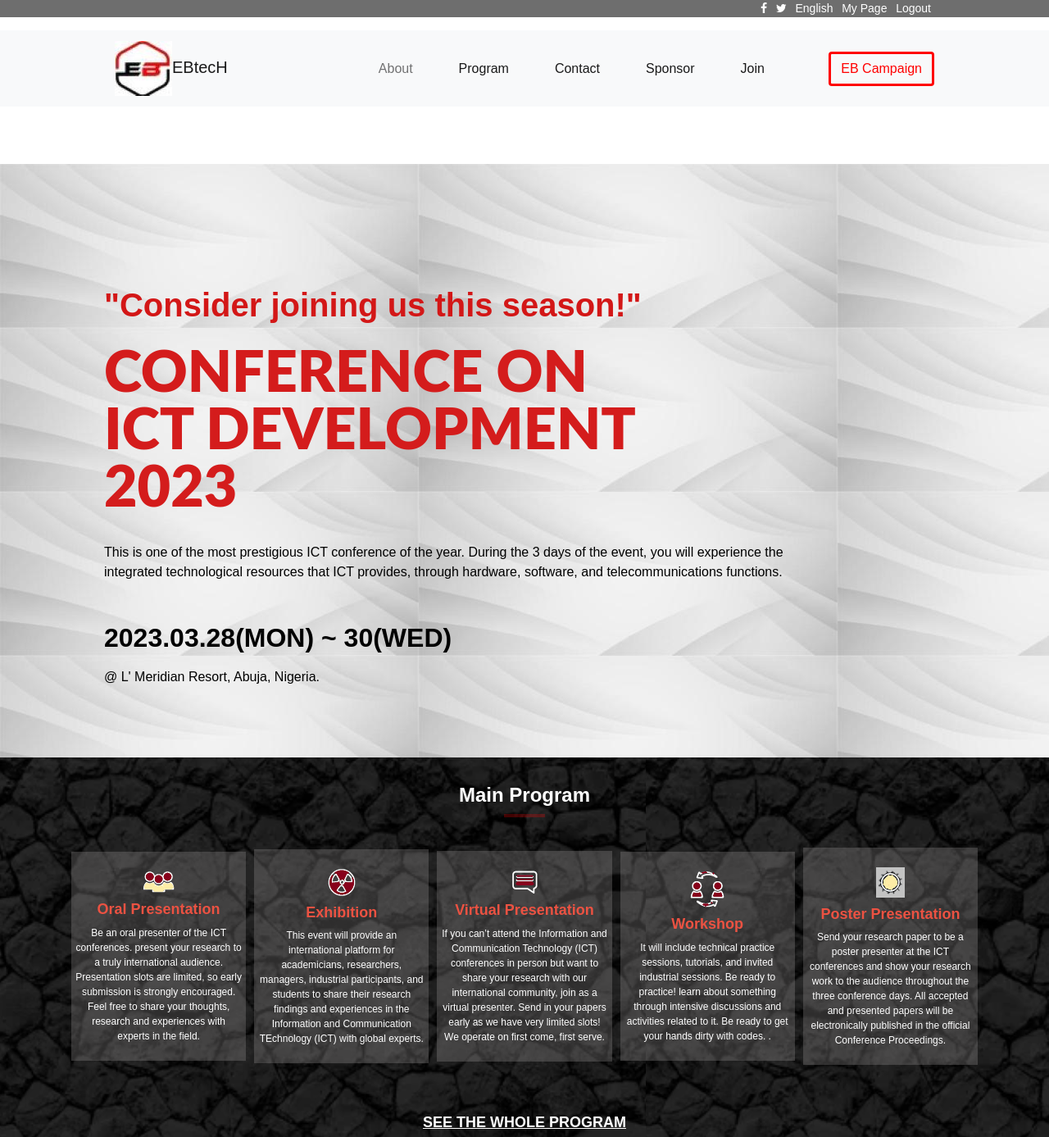
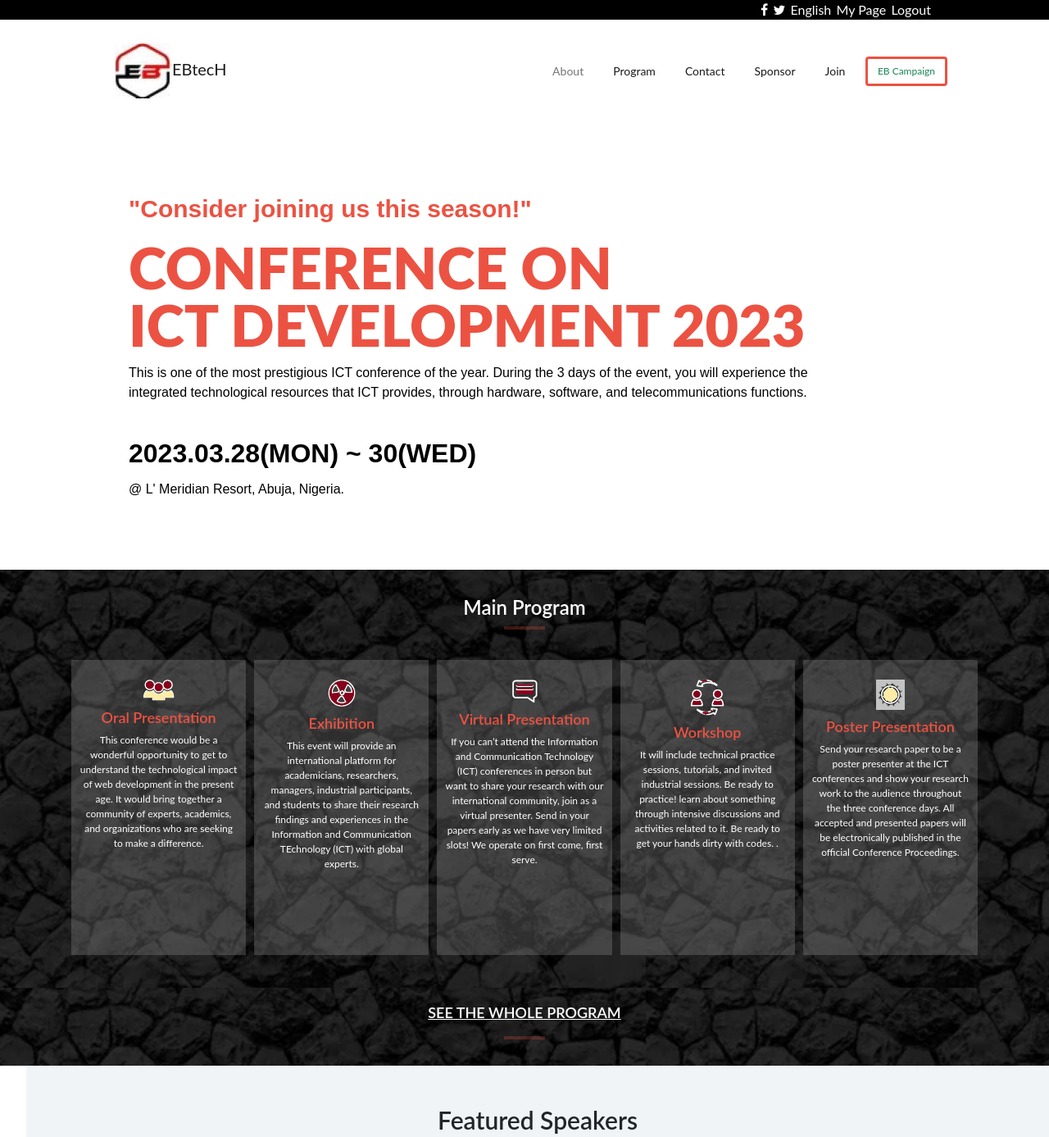
Before and after one commit to Enoisong/Capstone-Project, a website: page index.html in a window 1280 px wide. Shown: the top 1387 px of the page at 82% size. Drawn offline with nearby package versions, Linux system fonts and the light colour scheme; a small style sheet from the web is missing.

Commit message:
Made Changes Required by Reviewer

```diff
--- a/index.html
+++ b/index.html
@@ -22,7 +22,7 @@
           <li>Logout</li>
         </ul>
     </div>
-    <nav class="navbar navbar-expand-lg navbar-light bg-light">
+    <nav class="navbar navbar-expand-lg navbar-light -light">
     <div class="container-fluid">
       <button class="navbar-toggler" type="button" data-bs-toggle="collapse" data-bs-target="#navbarTogglerDemo03" aria-controls="navbarTogglerDemo03" aria-expanded="false" aria-label="Toggle navigation">
         <span class="navbar-toggler-icon"></span>
@@ -57,7 +57,7 @@
           </h3>
           <br />
           <h1>
-            CONFERENCE ON <br />ICT DEVELOPMENT <br />2023
+            CONFERENCE ON <br />ICT DEVELOPMENT 2023
           </h1>
           <p>
             This is one of the most prestigious ICT conference of the year. During the 3 days
@@ -81,10 +81,9 @@
             <div><img class="icon" src="./images/Icons/people.png" alt="Lecture image" />
               <h4>Oral Presentation</h4>
               <p>
-                Be an oral presenter of the ICT conferences.
-                present your research to a truly international audience.
-                Presentation slots are limited, so early submission is strongly encouraged.
-                Feel free to share your thoughts, research and experiences with experts in the field.
+                This conference would be a wonderful opportunity to get to understand the technological impact of web
+                development in the present age. It would bring together a community of experts, academics, and
+                organizations who are seeking to make a difference.
                </p>
             </div>
             <div><img class="icon" src="./images/Icons/radioactive.png" alt="Exhibition image" />
--- a/style.css
+++ b/style.css
@@ -7,22 +7,20 @@
   margin: 0;
   padding: 0;
   box-sizing: border-box;
-  font-family: "cocogoose", sans-serif;
-}
+  font-family: 'Lato', sans-serif;
+  }
+#navbar .btn-outline-success {
+  border: 3px solid#ec5242;
+  color: 2px solid black;
+  margin-right: 7rem;
+  font-size: 12px;
+  margin-left: -10px;
+  font-style: 'Lato', sans-serif;
 
-#root {
-  background-color: #f1f5fa;
-  background-image: url(./images/background22.jpg);
-}
-
-#navbar .btn-outline-success {
-  border: 3px solid red;
-  color: red;
-  margin-right: 8rem;
 }
 
 #navbar .nav-item {
-  color: red;
+  color: #e65040;
 }
 
 #program {
@@ -45,7 +43,7 @@
   margin: 5px;
   padding: 5px;
   width: calc(20% - 10px);
-  min-height: 30vh;
+  min-height: 45vh;
   display: flex;
   flex-direction: column;
   align-items: center;
@@ -69,6 +67,8 @@
   font-size: 12px;
   color: white;
   text-align: center;
+  margin-left: 5px;
+  margin-right: 5px;
 }
 
 #program h3 {
@@ -94,7 +94,7 @@
   margin: auto;
   border: none;
   height: 4px;
-  background: red;
+  background: #ec5242;
 }
 
 #speakers {
@@ -116,7 +116,7 @@
   margin: auto;
   border: none;
   height: 4px;
-  background: red;
+  background-color: #ec5242;
 }
 
 #speakers .container h4 {
@@ -129,7 +129,7 @@
 #speakers .container h5 {
   font-size: 12px;
   font-weight: 600;
-  color: rgb(201, 11, 11);
+  color: #ec5242;
   margin: 20px;
 }
 
@@ -147,7 +147,7 @@
 }
 
 #about #container-def h1 {
-  color: #d41c1c;
+  color: #ec5242;
   font-size: 70px;
   font-weight: 1000;
   line-height: 70px;
@@ -158,7 +158,7 @@
 }
 
 #about #container-def h3 {
-  color: #d31717;
+  color: #ec5242;
   font-size: 40px;
   font-weight: 600;
   line-height: 24px;
@@ -211,7 +211,7 @@
   margin: auto;
   border: none;
   height: 4px;
-  background: red;
+  background-color: #ec5242;
 }
 
 #about .about-logo h4 {
@@ -353,20 +353,23 @@
 
 #index #container-def {
   width: 90%;
-  height: 650px;
+  height: 30px;
   margin: auto;
   display: flex;
   flex-direction: column;
 }
 
 #index #container-def h1 {
-  color: #d41c1c;
+  color: #ec5242;
   font-size: 70px;
   font-weight: 1000;
   line-height: 70px;
   padding-bottom: 12px;
+  margin-left: 30px;
   font-family: "Lato", sans-serif;
   animation: example 5s ease-in-out 1;
+  margin-top: -10px;
+  margin-bottom: 10px;
 }
 
 @keyframes example {
@@ -380,6 +383,9 @@
   line-height: 24px;
   font-family: "cocogoose", sans-serif;
   margin-top: 1rem;
+  margin-left: 30px;
+  margin-bottom: 30px;
+  margin-top: 10px;
 }
 
 #index #container-def p {
@@ -387,16 +393,20 @@
   font-size: 16px;
   line-height: 24px;
   font-family: "Cocogoose", sans-serif;
-  margin-top: 1rem;
+  margin-left: 30px;
+  margin-top: -10px;
 }
 
 #index #container-def h3 {
-  color: #d31717;
-  font-size: 40px;
+  color: #ec5242;
+  font-size: 30px;
   font-weight: 600;
   line-height: 24px;
   font-family: "Cocogoose", sans-serif;
   padding-top: 10rem;
+  margin-left: 30px;
+  margin-top: -120px;
+  margin-bottom: 10px;
 }
 
 @media screen and (max-width: 768px) {
@@ -546,7 +556,7 @@
   }
 
   #index #container-def h1 {
-    color: #d41c1c;
+    color: #ec5242;
     font-size: 30px;
     font-weight: 1000;
     line-height: 30px;
@@ -565,7 +575,7 @@
   }
 
   #index #container-def h3 {
-    color: #d31717;
+    color: #ec5242;
     font-size: 25px;
     font-weight: 600;
     line-height: 24px;
@@ -635,7 +645,7 @@
   }
 
   #about #container-def h1 {
-    color: #d41c1c;
+    color: #ec5242;
     font-size: 30px;
     font-weight: 1000;
     line-height: 30px;
@@ -646,7 +656,7 @@
   }
 
   #about #container-def h3 {
-    color: #d31717;
+    color: #ec5242;
     font-size: 25px;
     font-weight: 600;
     line-height: 24px;
@@ -720,23 +730,26 @@
   }
 
   #navbar .icons {
-    background-color: #6e6e6e;
+    background-color: black;
     display: flex;
     justify-content: space-between;
     padding: 0 9rem 0 58rem;
     color: white;
-    font-size: 14px;
-  }
+    font-size: 6px solid white;
+    }
 
   li {
     list-style: none;
+    font-family: 'Lato', sans-serif;
   }
 
   #navbar .navbar-nav {
-    margin-left: 10rem;
+    margin-left: 4rem;
     display: flex;
-    justify-content: space-between;
-    width: 50%;
+    justify-content: end;
+    width: 70%;
+    gap: 20px;
+    font-size: 14px;
   }
 
   #navbar .navbar-brand {
```
Also changed, not shown: about.html (+1 -1 lines), .github/workflows/linters.yml, README.md.
